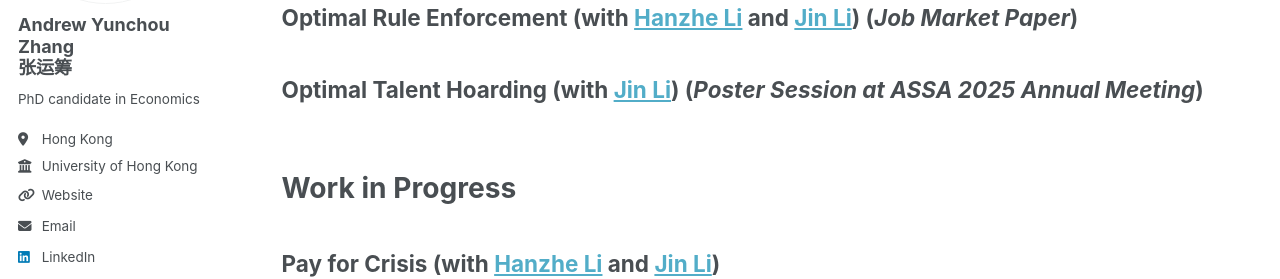
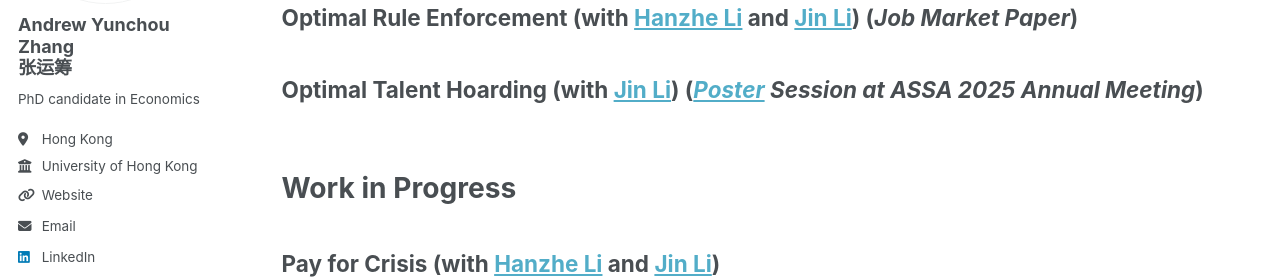
Before and after one commit to Andrew-YC-Zhang/andrew-yc-zhang.github.io, a Jekyll site: the page built from _pages/research.md, in a window 1280 px wide and 1100 px high. Shown: the part 277-556 px from the top of the window. Built offline with Jekyll 4.4.1, drawn with Linux system fonts in a browser that asks for light colours; part of the change alters nothing that is shown.

```diff
--- a/_pages/research.md
+++ b/_pages/research.md
@@ -15,7 +15,7 @@ author_profile: true
 ## Optimal Rule Enforcement (with [Hanzhe Li](https://sites.google.com/view/hanzheli) and [Jin Li](http://www.jin-li.org)) (*Job Market Paper*)
 
 
-## Optimal Talent Hoarding (with [Jin Li](http://www.jin-li.org)) (*Poster Session at ASSA 2025 Annual Meeting*)
+## Optimal Talent Hoarding (with [Jin Li](http://www.jin-li.org)) (*[Poster](https://www.google.com/url?sa=t&rct=j&q=&esrc=s&source=web&cd=&cad=rja&uact=8&ved=2ahUKEwiqhKfd2aGKAxU1oK8BHXEQKNsQFnoECA8QAQ&url=https%3A%2F%2Fwww.aeaweb.org%2Fconference%2F2025%2Fpreliminary%2Fpaper%2FRbT8f7Za&usg=AOvVaw1ioJSuN48m5LuvegePjFtT&cshid=1733988314740027&opi=89978449) Session at ASSA 2025 Annual Meeting*)
 
 
 <br>
```
